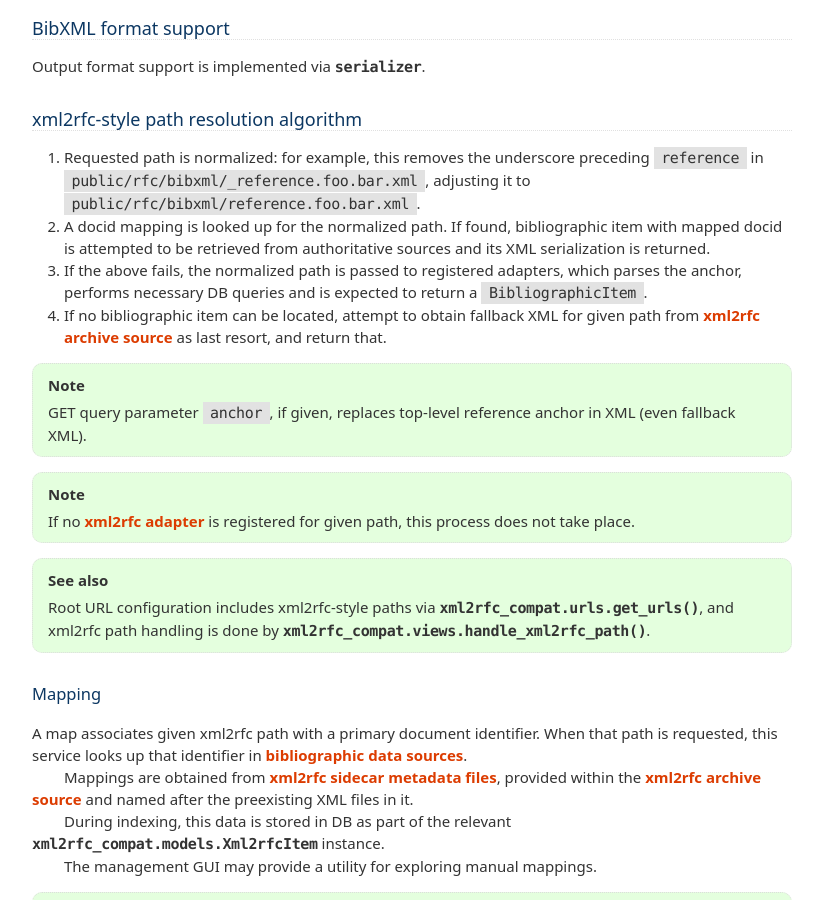
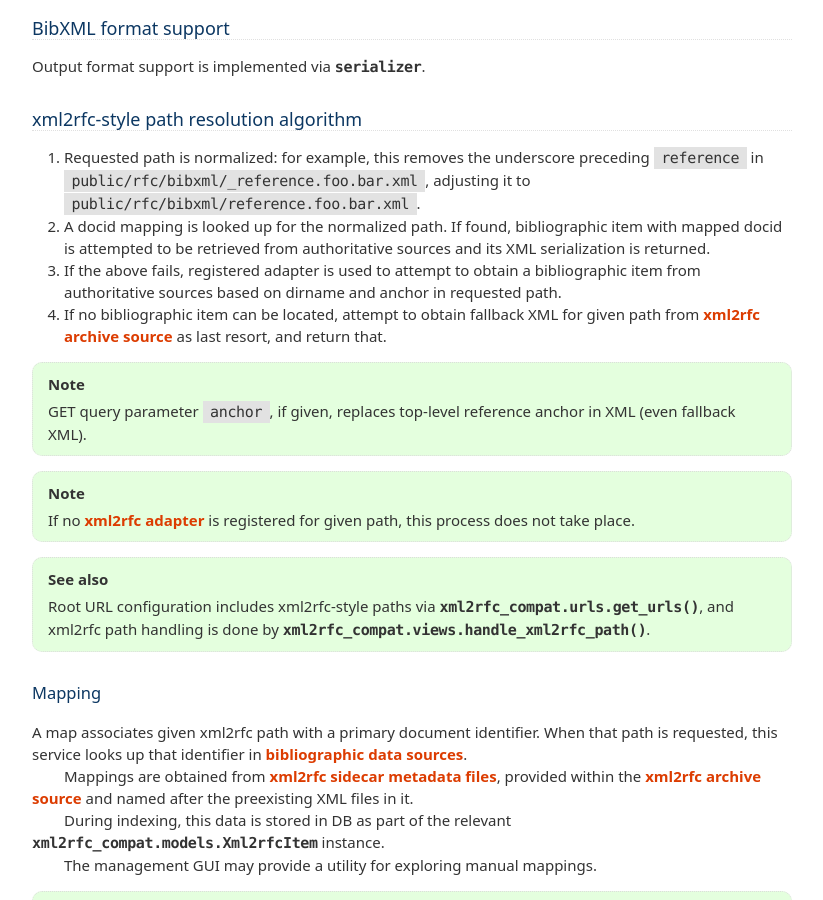
Before and after one commit to ietf-tools/bibxml-service, a Sphinx documentation site: the page built from docs/topics/xml2rfc-compat.rst, in a window 1280 px wide and 900 px high, scrolled down 639 px. Shown: the whole window, without its empty margins (228-1051 px from the left). Built offline with Sphinx 7.4.7, drawn with Linux system fonts in a browser that asks for light colours; pages that are not in the unit, such as notebooks, are missing from menus.

Commit message:
fix: adapters don’t need normalized xml2rfc subpath
#232

```diff
--- a/docs/topics/xml2rfc-compat.rst
+++ b/docs/topics/xml2rfc-compat.rst
@@ -50,9 +50,10 @@ xml2rfc-style path resolution algorithm
    is attempted to be retrieved from authoritative sources
    and its XML serialization is returned.
 
-3. If the above fails, the normalized path is passed to registered adapters,
-   which parses the anchor, performs necessary DB queries and is expected
-   to return a ``BibliographicItem``.
+3. If the above fails, registered adapter is used
+   to attempt to obtain a bibliographic item
+   from authoritative sources
+   based on dirname and anchor in requested path.
 
 4. If no bibliographic item can be located, attempt to obtain
    fallback XML for given path from :term:`xml2rfc archive source`
```
Also changed, not shown: 2 other files.
